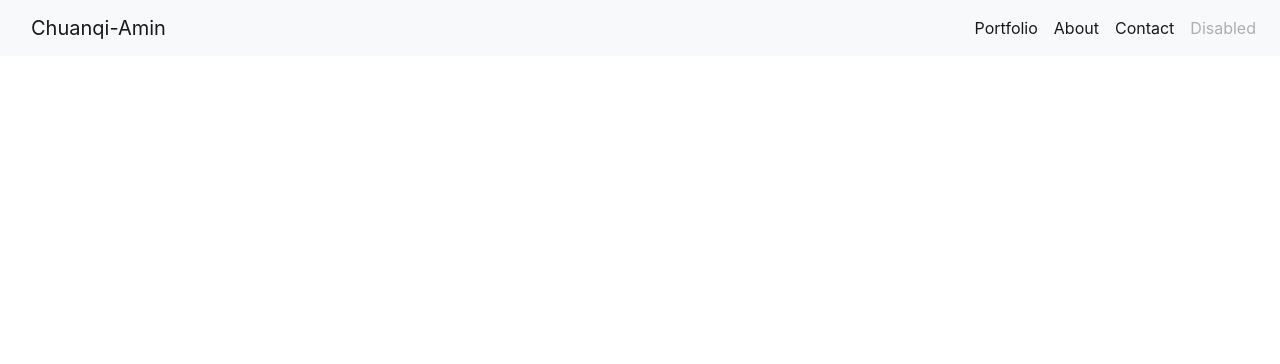
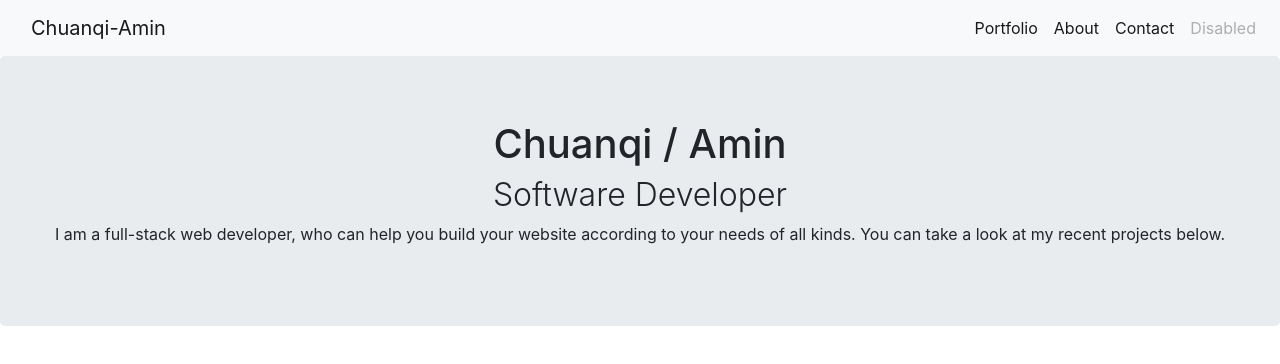
Before and after one commit to chuanqizhu0820/portfolio-bootstrap, a plain HTML site: page index.html in a window 1280 px wide. Drawn offline with nearby package versions, Linux system fonts and the light colour scheme.

Commit message:
Add centered headers

```diff
--- a/index.html
+++ b/index.html
@@ -29,5 +29,13 @@
               </div>
           </nav>
     </header>
+    <section class="portfolio">
+        <div class="jumbotron text-center">
+            <h1>Chuanqi / Amin</h1>
+            <h2 class="font-weight-light">Software Developer</h2>
+            <p>I am a full-stack web developer, who can help you build your website according to your needs of all kinds. You can take a look at my recent projects below.</p>
+        </div>
+
+    </section>
 </body>
 </html>
```
